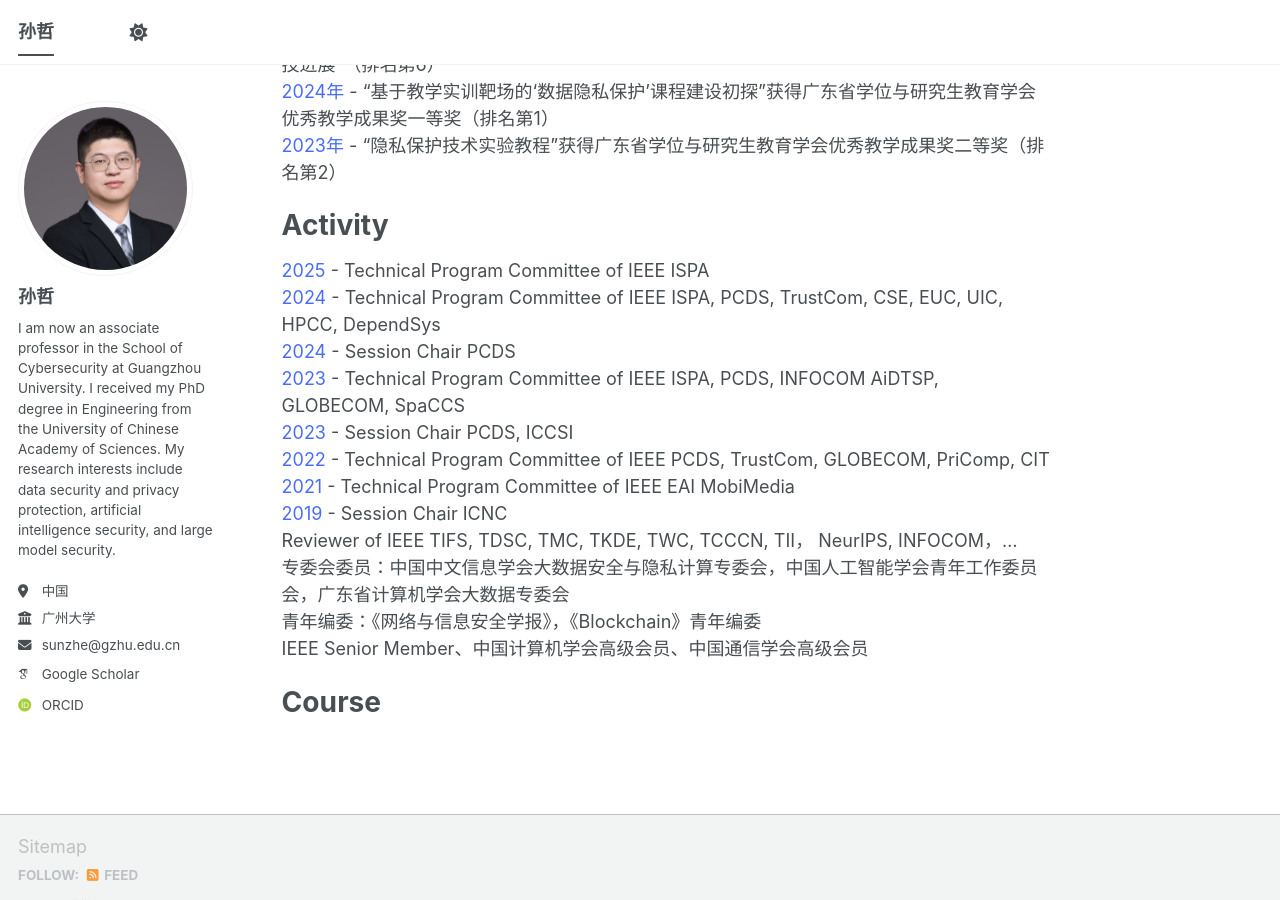
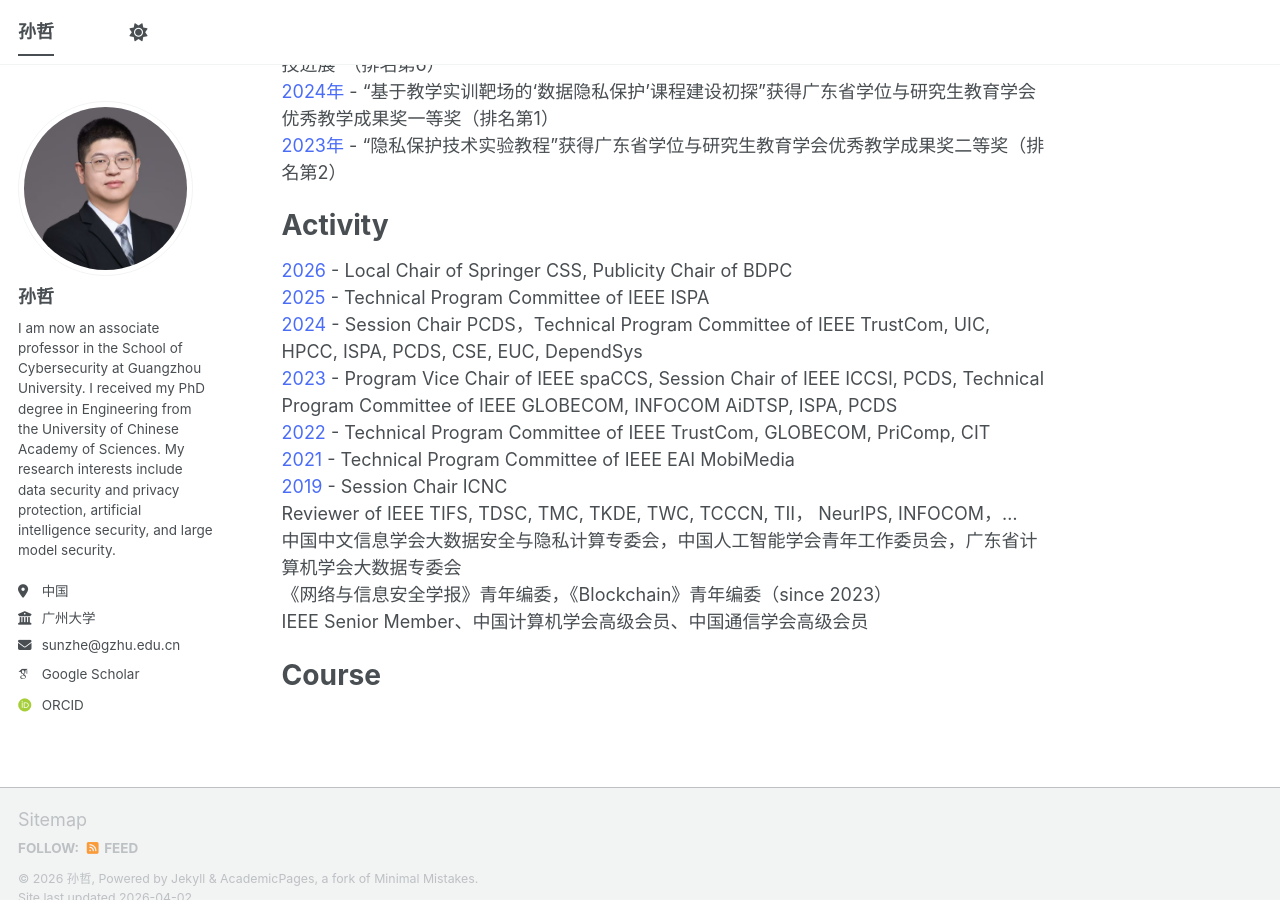
Before and after one commit to ZheSun208/ZheSun208.github.io, a Jekyll site: the page built from _pages/about.md, in a window 1280 px wide and 900 px high, scrolled down 2047 px. Built offline with Jekyll 4.4.1, drawn with Linux system fonts in a browser that asks for light colours; some web fonts are replaced; a script bundle is joined from its source files by our own code; library files that are not in the unit come from our copies.

Commit message:
Update about.md

```diff
--- a/_pages/about.md
+++ b/_pages/about.md
@@ -66,17 +66,16 @@
 
 Activity
 ======
+<span style="color:#4a6cf7;">2026</span> - Local Chair of Springer CSS, Publicity Chair of BDPC
 <span style="color:#4a6cf7;">2025</span> - Technical Program Committee of IEEE ISPA
-<span style="color:#4a6cf7;">2024</span> - Technical Program Committee of IEEE ISPA, PCDS, TrustCom, CSE, EUC, UIC, HPCC, DependSys
-<span style="color:#4a6cf7;">2024</span> - Session Chair PCDS
-<span style="color:#4a6cf7;">2023</span> - Technical Program Committee of IEEE ISPA, PCDS, INFOCOM AiDTSP, GLOBECOM, SpaCCS
-<span style="color:#4a6cf7;">2023</span> - Session Chair PCDS, ICCSI
-<span style="color:#4a6cf7;">2022</span> - Technical Program Committee of IEEE PCDS, TrustCom, GLOBECOM, PriComp, CIT
+<span style="color:#4a6cf7;">2024</span> - Session Chair PCDS，Technical Program Committee of IEEE TrustCom, UIC, HPCC, ISPA, PCDS, CSE, EUC, DependSys
+<span style="color:#4a6cf7;">2023</span> - Program Vice Chair of IEEE spaCCS, Session Chair of IEEE ICCSI, PCDS, Technical Program Committee of IEEE GLOBECOM, INFOCOM AiDTSP, ISPA, PCDS
+<span style="color:#4a6cf7;">2022</span> - Technical Program Committee of IEEE TrustCom, GLOBECOM, PriComp, CIT
 <span style="color:#4a6cf7;">2021</span> - Technical Program Committee of IEEE EAI MobiMedia
 <span style="color:#4a6cf7;">2019</span> - Session Chair ICNC
 Reviewer of IEEE TIFS, TDSC, TMC, TKDE, TWC, TCCCN, TII， NeurIPS, INFOCOM，...
-专委会委员：中国中文信息学会大数据安全与隐私计算专委会，中国人工智能学会青年工作委员会，广东省计算机学会大数据专委会
-青年编委：《网络与信息安全学报》，《Blockchain》青年编委
+中国中文信息学会大数据安全与隐私计算专委会，中国人工智能学会青年工作委员会，广东省计算机学会大数据专委会
+《网络与信息安全学报》青年编委，《Blockchain》青年编委（since 2023）
 IEEE Senior Member、中国计算机学会高级会员、中国通信学会高级会员
 
 Course
```
